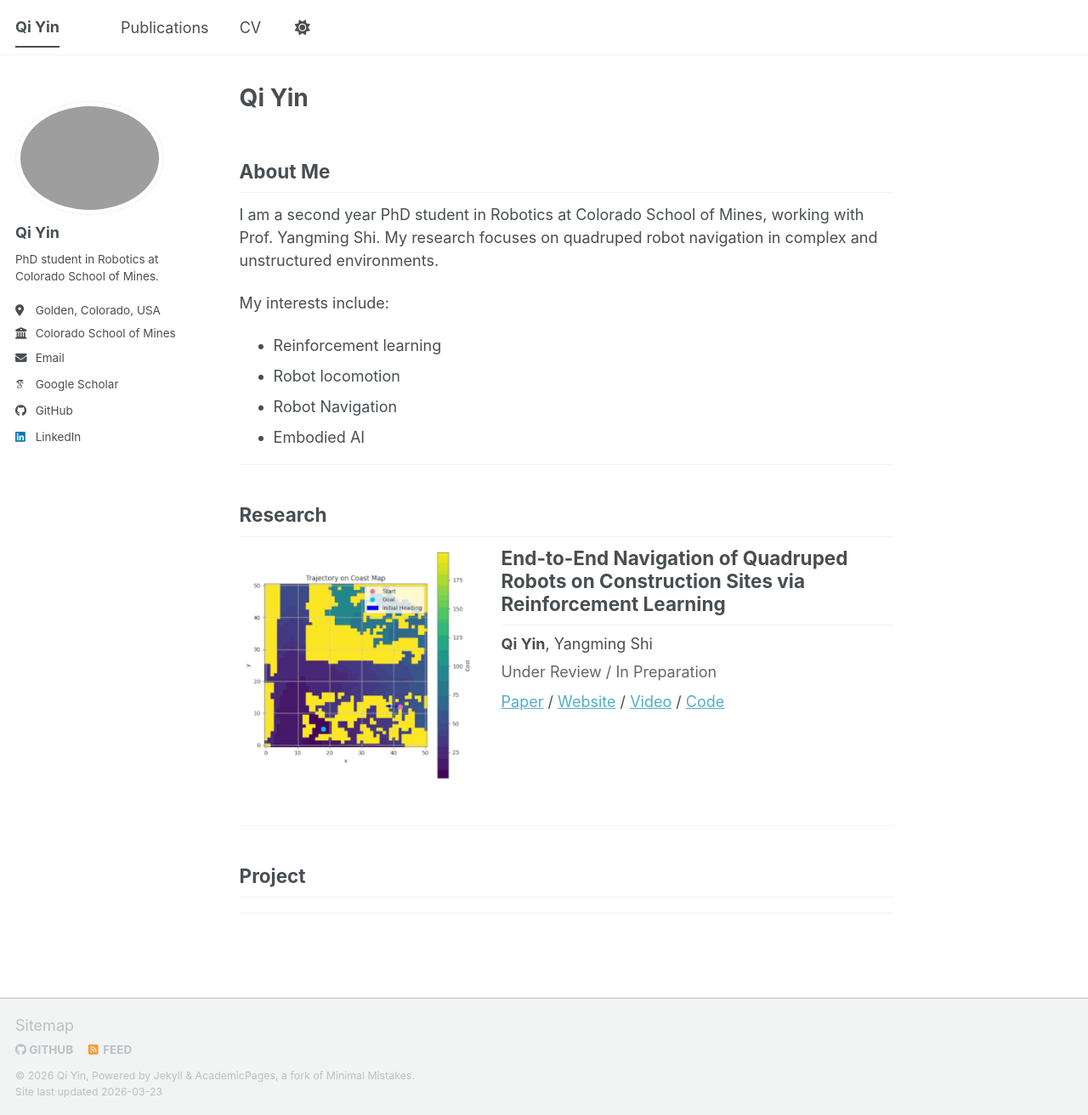
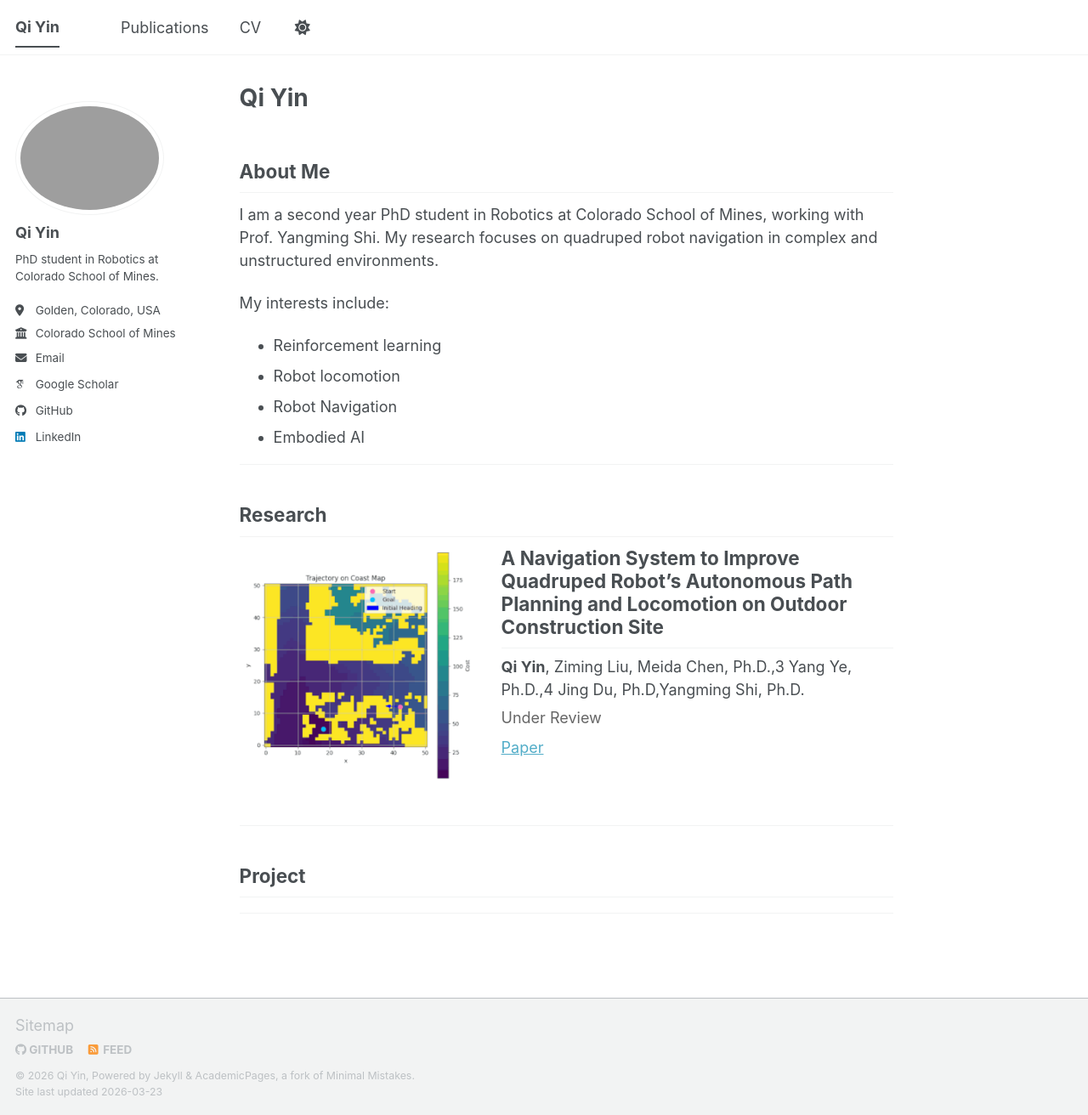
Before and after one commit to Qiii04/Qiii04.github.io, a Jekyll site: the page built from _pages/about.md, in a window 1280 px wide and 1312 px high. Shown: the whole window at 85% size. Built offline with Jekyll 4.4.1, drawn with Linux system fonts in a browser that asks for light colours; some web fonts are replaced; a script bundle is joined from its source files by our own code; library files that are not in the unit come from our copies.

Commit message:
Update about.md

```diff
--- a/_pages/about.md
+++ b/_pages/about.md
@@ -27,25 +27,22 @@ My interests include:
 
     <!-- 标题 -->
     <h2 style="margin: 0 0 8px 0;">
-      End-to-End Navigation of Quadruped Robots on Construction Sites via Reinforcement Learning
+      A Navigation System to Improve Quadruped Robot’s Autonomous Path Planning and Locomotion on Outdoor Construction Site
     </h2>
 
     <!-- 作者 -->
     <p style="margin: 0 0 6px 0;">
-      <strong>Qi Yin</strong>, Yangming Shi
+      <strong>Qi Yin</strong>, Ziming Liu, Meida Chen, Ph.D.,3 Yang Ye, Ph.D.,4 Jing Du, Ph.D,Yangming Shi, Ph.D.
     </p>
 
     <!-- 发表信息 -->
     <p style="margin: 0 0 8px 0; color: #666;">
-      Under Review / In Preparation
+      Under Review
     </p>
 
     <!-- links -->
     <p style="margin: 0;">
-      <a href="#">Paper</a> /
-      <a href="#">Website</a> /
-      <a href="#">Video</a> /
-      <a href="#">Code</a>
+      <a href="#">Paper</a>
     </p>
 
   </div>
```
